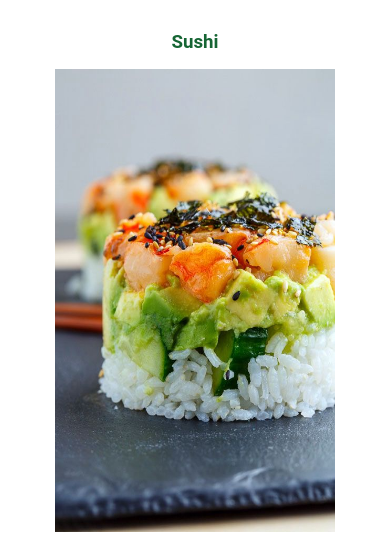
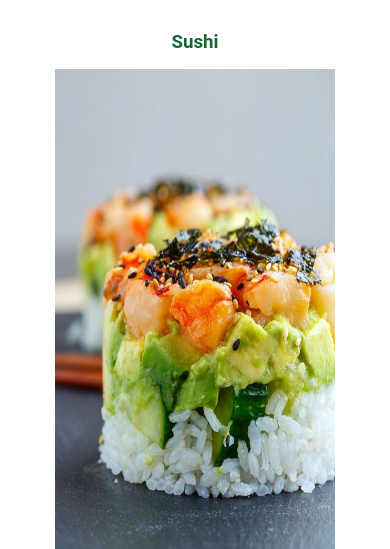
Before and after one commit to Mohamedsayhii/restaurant-page, a plain HTML site: page index.html in a window 390 px wide. Both pictures are taken after a click on the link "Menu". Shown: the part 237-786 px from the top of the page. Drawn offline with nearby package versions, Linux system fonts and the light colour scheme.

Commit message:
Fix style.css

```diff
--- a/style.css
+++ b/style.css
@@ -136,8 +136,9 @@ a:visited {
 .menu-category {
   display: grid;
   grid-template-columns: repeat(3, 1fr);
-  grid-auto-rows: 500px;
+  grid-auto-rows: 600px;
   justify-items: center;
+  gap: 5rem;
 }
 
 .menu-item {
@@ -228,7 +229,7 @@ footer {
   .menu-category {
     grid-template-columns: repeat(auto-fit, minmax(300px, 1fr));
     grid-auto-flow: 300px;
-    gap: 2rem;
+    gap: 5rem;
   }
 
   .menu-item img {
```
